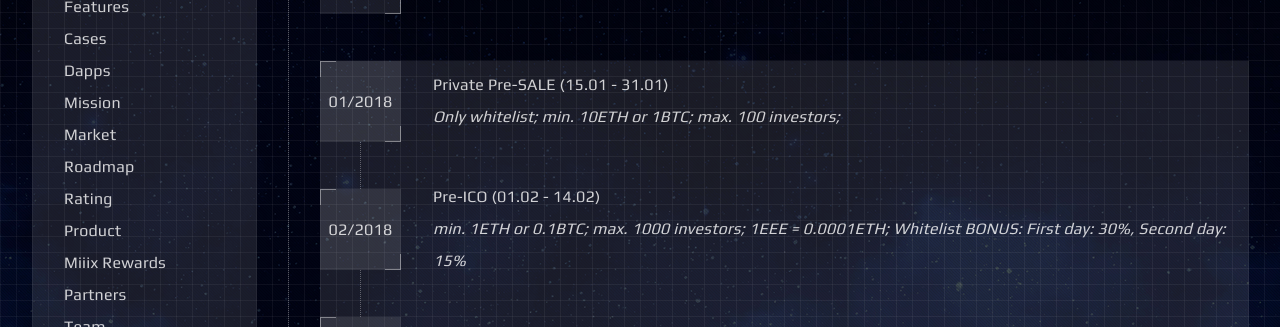
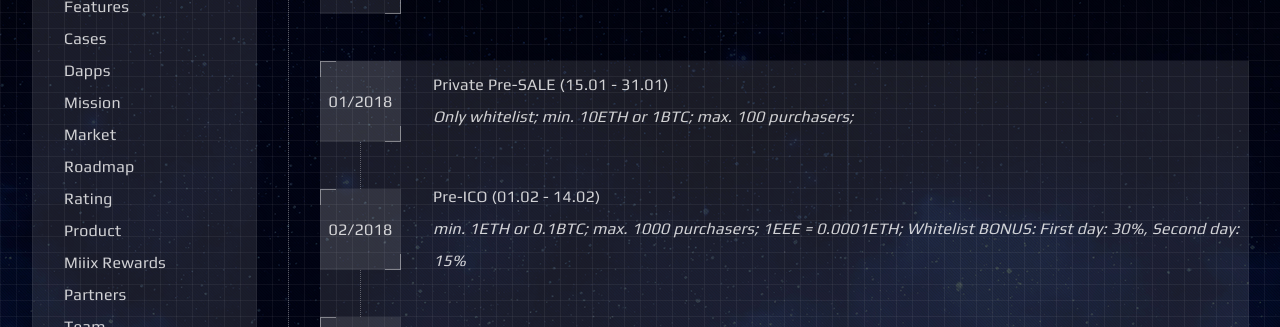
Before and after one commit to ElementhFoundation/old.website, a Jekyll site: the page built from index.md, in a window 1280 px wide and 900 px high, scrolled down 11195 px. Shown: the part 153-480 px from the top of the window. Built offline with Jekyll 4.4.1, drawn with Linux system fonts in a browser that asks for light colours; comment, search, counter and statistics services are not loaded.

Commit message:
Update roadmap.html

```diff
--- a/_includes/roadmap.html
+++ b/_includes/roadmap.html
@@ -50,7 +50,7 @@
 			<img src="img/details/a_medium.svg" class="angle right bottom">
 			01/2018
 		</p>
-		<p class="secondline"  data-i18n="roadmap6H">Private Pre-SALE (15.01 - 31.01)<br><i>Only whitelist; min. 10ETH or 1BTC; max. 100 investors;</i></p>
+		<p class="secondline"  data-i18n="roadmap6H">Private Pre-SALE (15.01 - 31.01)<br><i>Only whitelist; min. 10ETH or 1BTC; max. 100 purchasers;</i></p>
 		<div class="liner"></div>
 	</div>
 	<div class="singleline year ico">
@@ -59,7 +59,7 @@
 			<img src="img/details/a_medium.svg" class="angle right bottom">
 			02/2018
 		</p>
-		<p class="secondline" data-i18n="roadmap7H">Pre-ICO (01.02 - 14.02)<br><i>min. 1ETH or 0.1BTC; max. 1000 investors; 1EEE = 0.0001ETH; Whitelist BONUS: First day: 30%, Second day: 15%</i></p>
+		<p class="secondline" data-i18n="roadmap7H">Pre-ICO (01.02 - 14.02)<br><i>min. 1ETH or 0.1BTC; max. 1000 purchasers; 1EEE = 0.0001ETH; Whitelist BONUS: First day: 30%, Second day: 15%</i></p>
 		<div class="liner"></div>
 	</div>
 	<div class="singleline year ico last">
```
